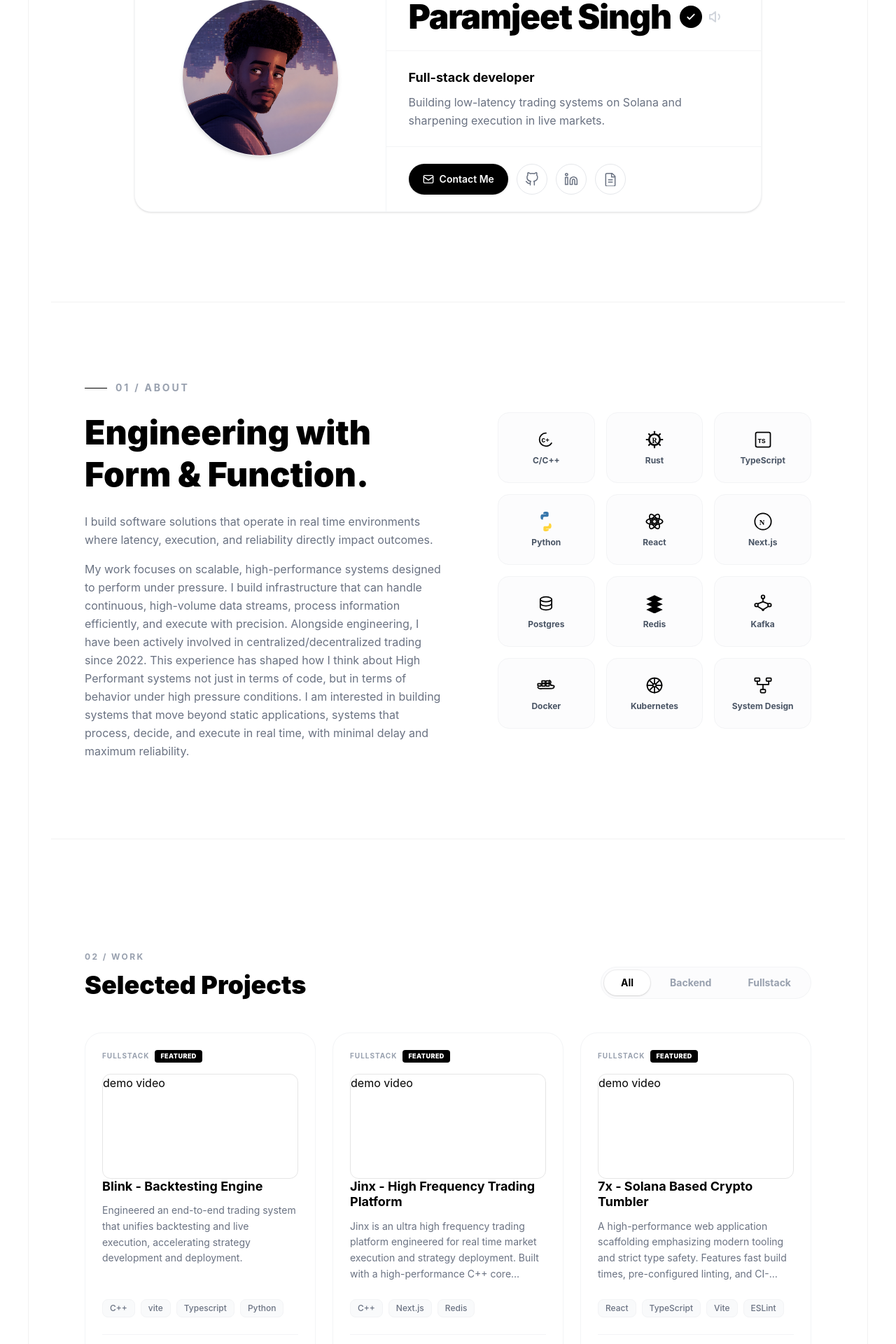
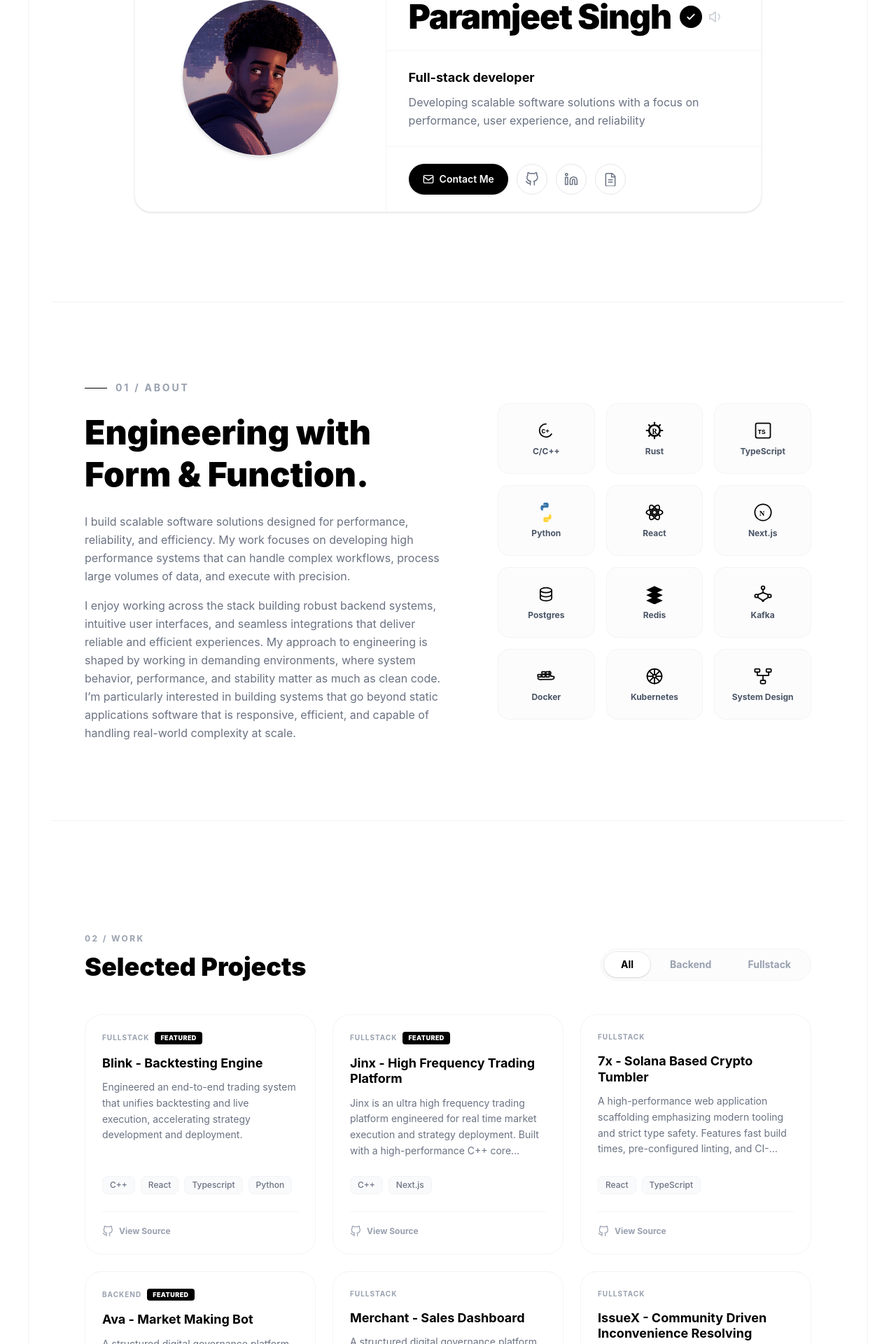
Before and after one commit to user-Param/portfolio, a Next.js app: page / in a window 1280 px wide. Shown: the part 280-2200 px from the top of the page at 70% size. Built offline with nearby package versions, Linux system fonts and the light colour scheme.

Commit message:
Feature/Fixed and update code

```diff
--- a/src/app/component/intro-card.tsx
+++ b/src/app/component/intro-card.tsx
@@ -72,8 +72,7 @@ export default function IntroCard() {
               Full-stack developer
             </p>
             <p className="text-sm md:text-base text-gray-500 leading-relaxed max-w-md">
-              Building low-latency trading systems on Solana and sharpening
-              execution in live markets.
+              Developing scalable software solutions with a focus on performance, user experience, and reliability
             </p>
           </div>
 
--- a/src/app/section/about.tsx
+++ b/src/app/section/about.tsx
@@ -194,12 +194,14 @@ export default function AboutSection() {
 
           <div className="space-y-4">
             <p className="text-gray-500 text-sm md:text-base leading-relaxed">
-              I build software solutions that operate in real time environments where latency, execution, and reliability directly impact outcomes.
+              I build scalable software solutions designed for performance, reliability, and efficiency. My work focuses on developing high performance systems that can handle complex workflows, process large volumes of data, and execute with precision.
             </p>
             <p className="text-gray-500 text-sm md:text-base leading-relaxed">
-              My work focuses on scalable, high-performance systems designed to perform under pressure. I build infrastructure that can handle continuous, high-volume data streams, process information efficiently, and execute with precision.
-Alongside engineering, I have been actively involved in centralized/decentralized trading since 2022. This experience has shaped how I think about High Performant systems not just in terms of code, but in terms of behavior under high pressure conditions.
-  I am interested in building systems that move beyond static applications, systems that process, decide, and execute in real time, with minimal delay and maximum reliability.
+
+
+I enjoy working across the stack building robust backend systems, intuitive user interfaces, and seamless integrations that deliver reliable and efficient experiences. My approach to engineering is shaped by working in demanding environments, where system behavior, performance, and stability matter as much as clean code.
+
+I’m particularly interested in building systems that go beyond static applications software that is responsive, efficient, and capable of handling real-world complexity at scale.
             </p>
 
 
--- a/src/app/section/footer.tsx
+++ b/src/app/section/footer.tsx
@@ -68,7 +68,7 @@ const SOCIALS = [
   {
     label: "GitHub",
     handle: "paramjeetsinghpawar",
-    href: "https://github.com",
+    href: "https://github.com/user-param",
     Icon: GithubIcon,
     description: "Check out my open-source work",
   },
@@ -152,81 +152,8 @@ export default function ContactAndFooter() {
             ))}
           </div>
 
-          {/* ── Right: Message Box ── */}
-          <div className="border border-gray-200 rounded-2xl p-6 bg-white flex flex-col gap-4">
-            <div>
-              <p className="text-sm font-semibold text-black mb-0.5">Say Hi 👋</p>
-              <p className="text-xs text-gray-400">
-                Send a quick message — I usually reply within 24 hours.
-              </p>
-            </div>
+          </div>
 
-            {sent ? (
-              <div className="flex-1 flex flex-col items-center justify-center gap-3 py-8 text-center">
-                <div className="w-10 h-10 rounded-full border border-gray-200 flex items-center justify-center text-green-500">
-                  <CheckCircleIcon className="w-5 h-5" />
-                </div>
-                <p className="text-sm font-semibold text-black">Message sent!</p>
-                <p className="text-xs text-gray-400">Thanks for reaching out. I'll get back to you soon.</p>
-                <button
-                  onClick={() => setSent(false)}
-                  className="mt-2 text-xs text-gray-400 hover:text-black underline underline-offset-2 transition-colors"
-                >
-                  Send another
-                </button>
-              </div>
-            ) : (
-              <>
-                {/* Name input */}
-                <div>
-                  <label className="text-xs text-gray-400 tracking-widest uppercase block mb-1.5">
-                    Your Name
-                  </label>
-                  <input
-                    type="text"
-                    placeholder="Satoshi Nakamoto"
-                    value={name}
-                    onChange={(e) => setName(e.target.value)}
-                    className="w-full border border-gray-200 rounded-xl px-4 py-2.5 text-sm text-black placeholder-gray-300 focus:outline-none focus:border-gray-400 transition-colors"
-                  />
-                </div>
-
-                {/* Message textarea */}
-                <div className="flex-1 flex flex-col">
-                  <label className="text-xs text-gray-400 tracking-widest uppercase block mb-1.5">
-                    Message
-                  </label>
-                  <textarea
-                    placeholder="Hey Paramjeet, I'd love to chat about..."
-                    value={message}
-                    onChange={(e) => setMessage(e.target.value)}
-                    rows={5}
-                    className="w-full flex-1 border border-gray-200 rounded-xl px-4 py-3 text-sm text-black placeholder-gray-300 focus:outline-none focus:border-gray-400 transition-colors resize-none"
-                  />
-                </div>
-
-                {/* Send Button */}
-                <button
-                  onClick={handleSend}
-                  disabled={!message.trim() || sending}
-                  className="flex items-center justify-center gap-2 w-full bg-black text-white text-sm font-semibold rounded-xl py-3 hover:bg-gray-800 disabled:opacity-40 disabled:cursor-not-allowed transition-all"
-                >
-                  {sending ? (
-                    <>
-                      <span className="w-3.5 h-3.5 border-2 border-white border-t-transparent rounded-full animate-spin" />
-                      Sending…
-                    </>
-                  ) : (
-                    <>
-                      <SendIcon className="w-3.5 h-3.5" />
-                      Send Message
-                    </>
-                  )}
-                </button>
-              </>
-            )}
-          </div>
-        </div>
       </section>
 
       {/* ── Footer ── */}
--- a/src/app/section/project.tsx
+++ b/src/app/section/project.tsx
@@ -10,7 +10,7 @@ const PROJECTS = [
     title: "Blink - Backtesting Engine",
     description:
       "Engineered an end-to-end trading system that unifies backtesting and live execution, accelerating strategy development and deployment.",
-    tags: ["C++", "vite", "Typescript", "Python"],
+    tags: ["C++", "React", "Typescript", "Python"],
     source: "https://github.com/user-Param/Blink",
   },
   {
@@ -20,17 +20,17 @@ const PROJECTS = [
     title: "Jinx - High Frequency Trading Platform",
     description:
       "Jinx is an ultra high frequency trading platform engineered for real time market execution and strategy deployment. Built with a high-performance C++ core leveraging asynchronous networking, it processes high throughput market data streams with minimal latency. The system features a replicated in-memory order book for fault tolerance, a lock-free event pipeline for efficient market processing, and advanced pre-trade risk validation using microstructure models such as order book imbalance and microprice. Designed with a modular and distributed architecture, Jinx supports seamless scaling, failover, and future integration with hardware acceleration (e.g., FPGA). A modern Next.js interface provides real-time monitoring",
-    tags: ["C++", "Next.js", "Redis"],
+    tags: ["C++", "Next.js"],
     source: "https://github.com/user-Param/Jinx",
   },
   {
     id: 3,
     category: "Fullstack",
-    featured: true,
+    featured: false,
     title: "7x - Solana Based Crypto Tumbler",
     description:
       "A high-performance web application scaffolding emphasizing modern tooling and strict type safety. Features fast build times, pre-configured linting, and CI-ready setup.",
-    tags: ["React", "TypeScript", "Vite", "ESLint"],
+    tags: ["React", "TypeScript"],
     source: "#",
   },
   {
@@ -141,9 +141,9 @@ export default function SelectedProjectsSection() {
                 </span>
               )}
             </div>
-            <div className="border border-black/10 rounded-xl h-[150px] w-full">
+            {/* <div className="border border-black/10 rounded-xl h-[150px] w-full">
               demo video
-            </div>
+            </div> */}
 
             {/* Title */}
             <h3 className="text-lg font-bold text-black mb-3 leading-tight group-hover:text-black transition-colors">
```
